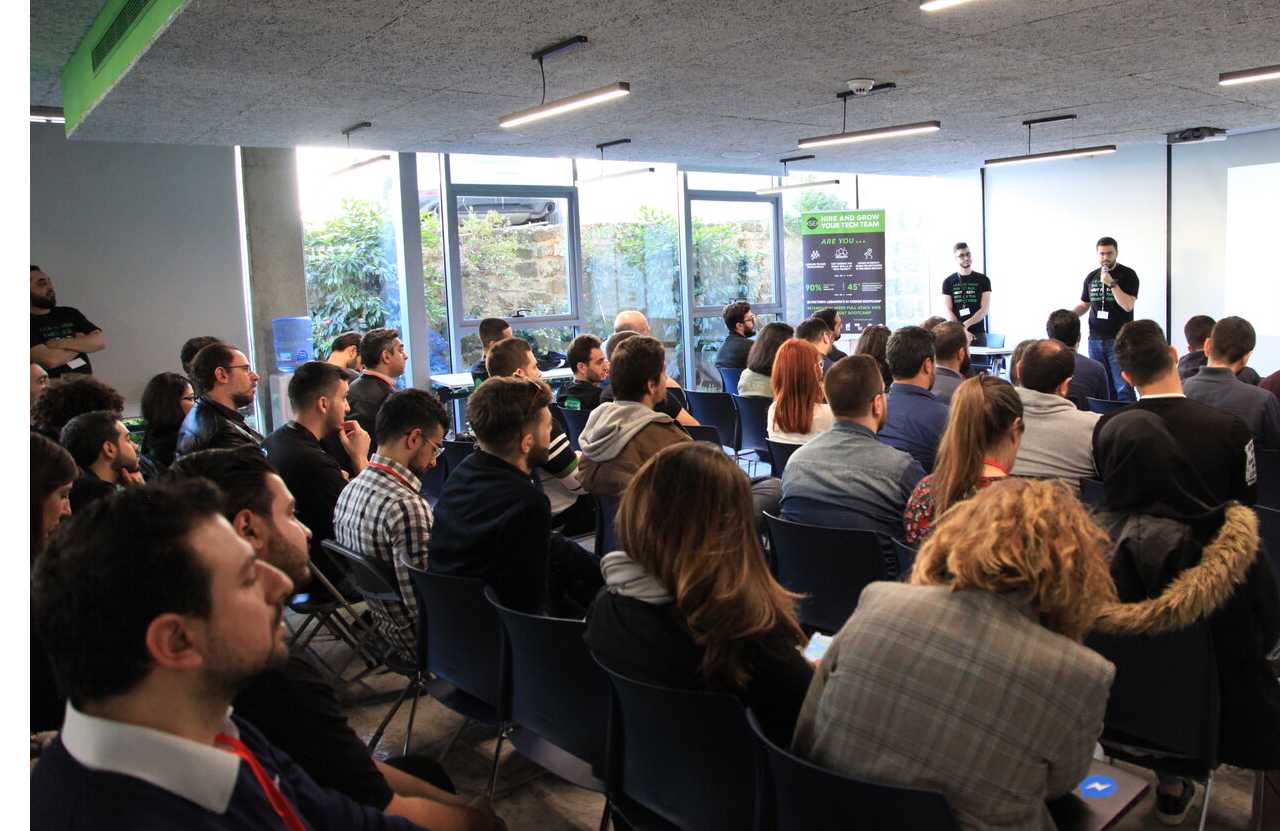
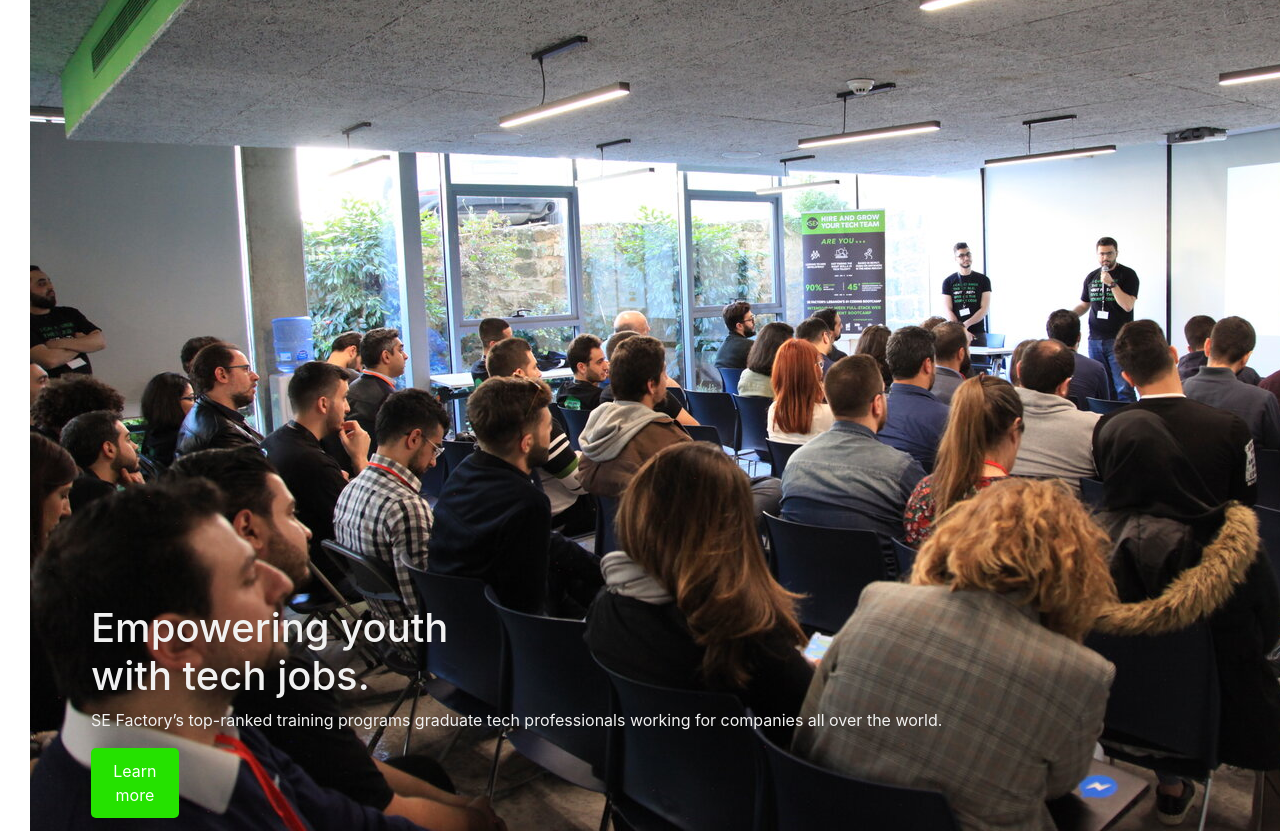
Before and after one commit to JeanPaul-AbiZeid/SEF-front-page-using-bootstrap, a plain HTML site: page index.html in a window 1280 px wide. Shown: the part 121-952 px from the top of the page. Drawn offline with Linux system fonts and the light colour scheme.

Commit message:
adding the content over the first image

```diff
--- a/index.html
+++ b/index.html
@@ -28,6 +28,11 @@
                             </ul>
                         </nav>
                         <button class="green-button">Apply Now</button>
+                    </div>
+                    <div class="content">
+                        <h1>Empowering youth<br/>with tech jobs.</h1>
+                        <p>SE Factory’s top-ranked training programs graduate tech professionals working for companies all over the world.</p>
+                        <a href="https://sefactory.io/about-us"><button class="green-button">Learn more</button></a>
                     </div>
                 </div>
             </div>
```
